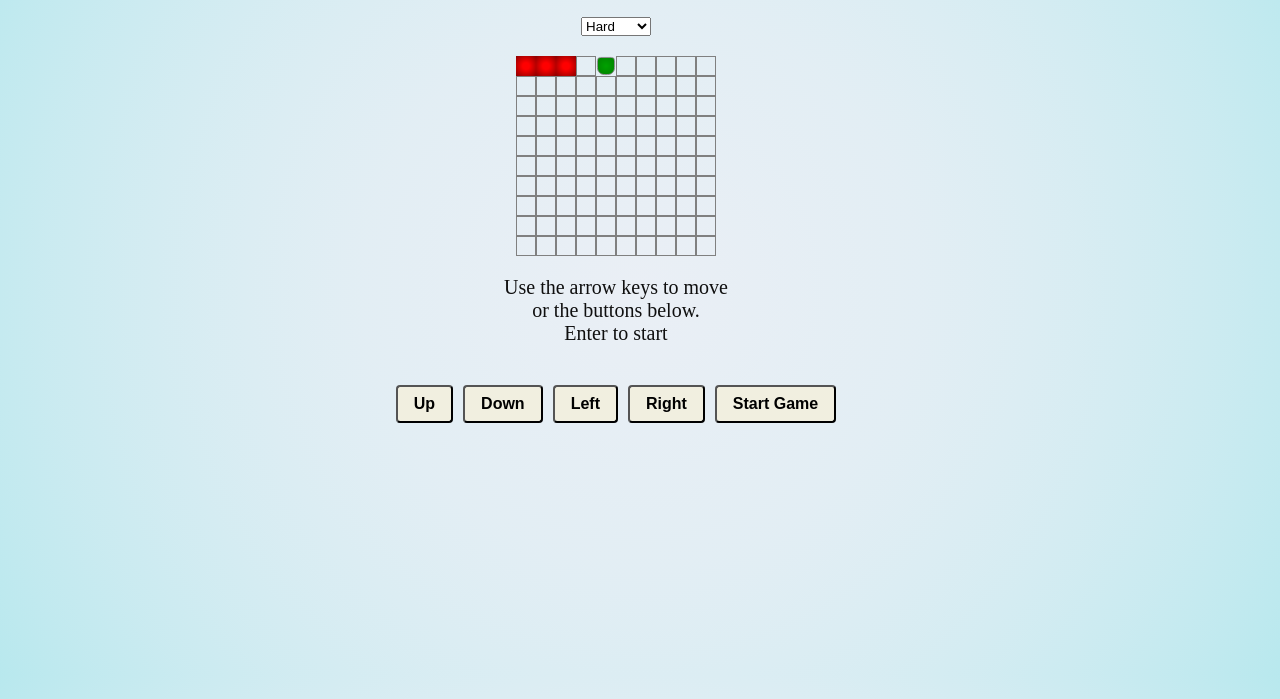
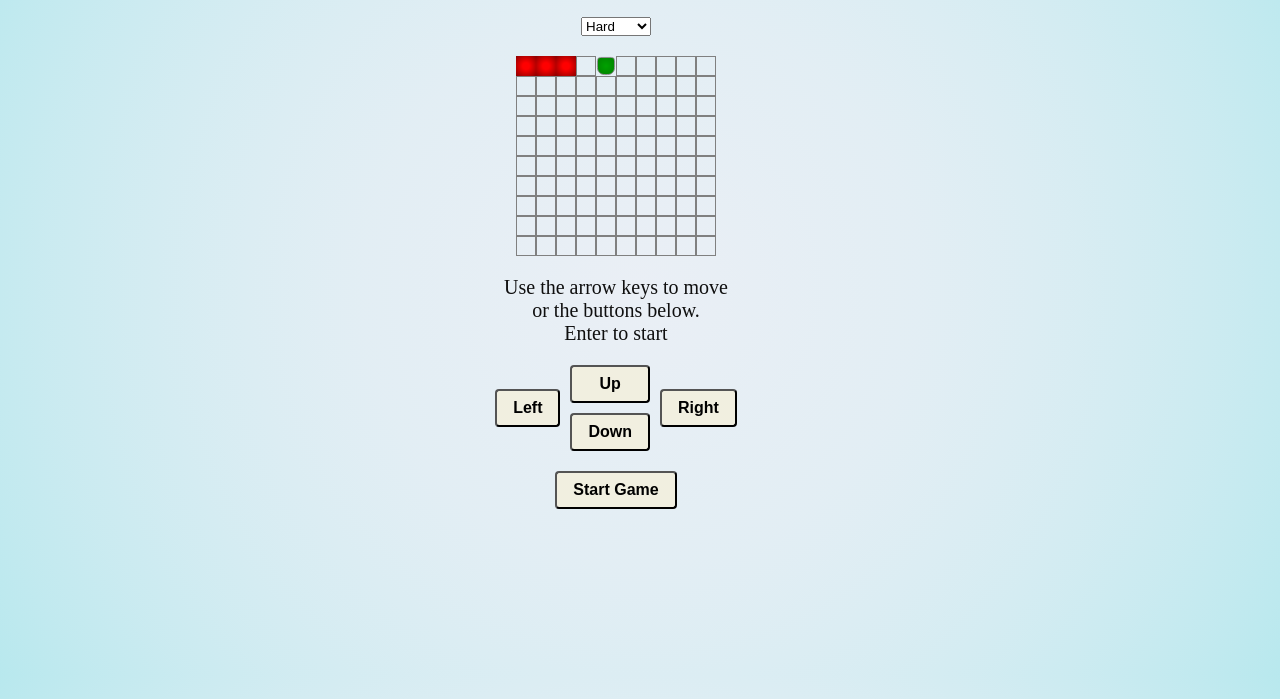
Before and after one commit to SethK329/SnakeGameInator, a plain HTML site: page index.html in a window 1280 px wide. Shown: the part 101-800 px from the top of the page. Drawn offline with Linux system fonts and the light colour scheme.

Commit message:
the wife demanded a better button layout, so it shall be done

```diff
--- a/index.css
+++ b/index.css
@@ -41,20 +41,27 @@ main{
   }
 
   .button-container {
-    margin-top: 20px;
     display: flex;
     flex-direction: row;
     flex-wrap: wrap;
     justify-content: center;
+    align-items: center;
     gap: 10px;
   }
 
-  .button-container button {
+  .button-container button,
+  #startGame {
     padding: .5rem 1rem;
     border-radius: 4px;
     background-color: oklch(95% .02 100);
     font-weight: bold;
     font-size: 1rem;
+  }
+
+  .stacked-buttons{
+    display: flex;
+    flex-direction: column;
+    gap: 10px;
   }
 
   .snaky {
--- a/index.html
+++ b/index.html
@@ -24,12 +24,14 @@
             Enter to start
         </p>
         <div id="buttonContainer" class="button-container">
-            <button id="up">Up</button>
-            <button id="down">Down</button>
             <button id="left">Left</button>
+            <div class="stacked-buttons">
+                <button id="up">Up</button>
+                <button id="down">Down</button>
+            </div>
             <button id="right">Right</button>
-            <button id="startGame">Start Game</button>
         </div>
+        <button id="startGame" >Start Game</button>
     </main>
     <script src="index.js"></script>
 </body>
```
